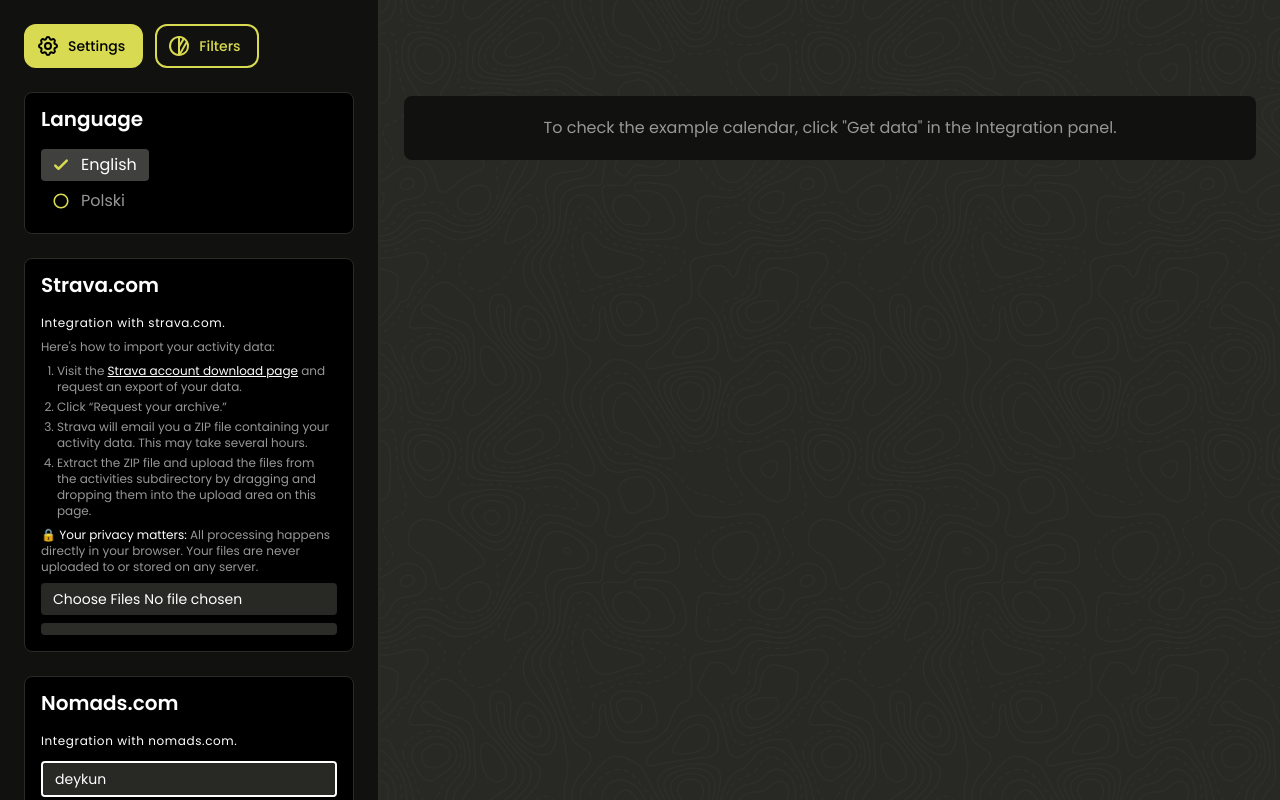
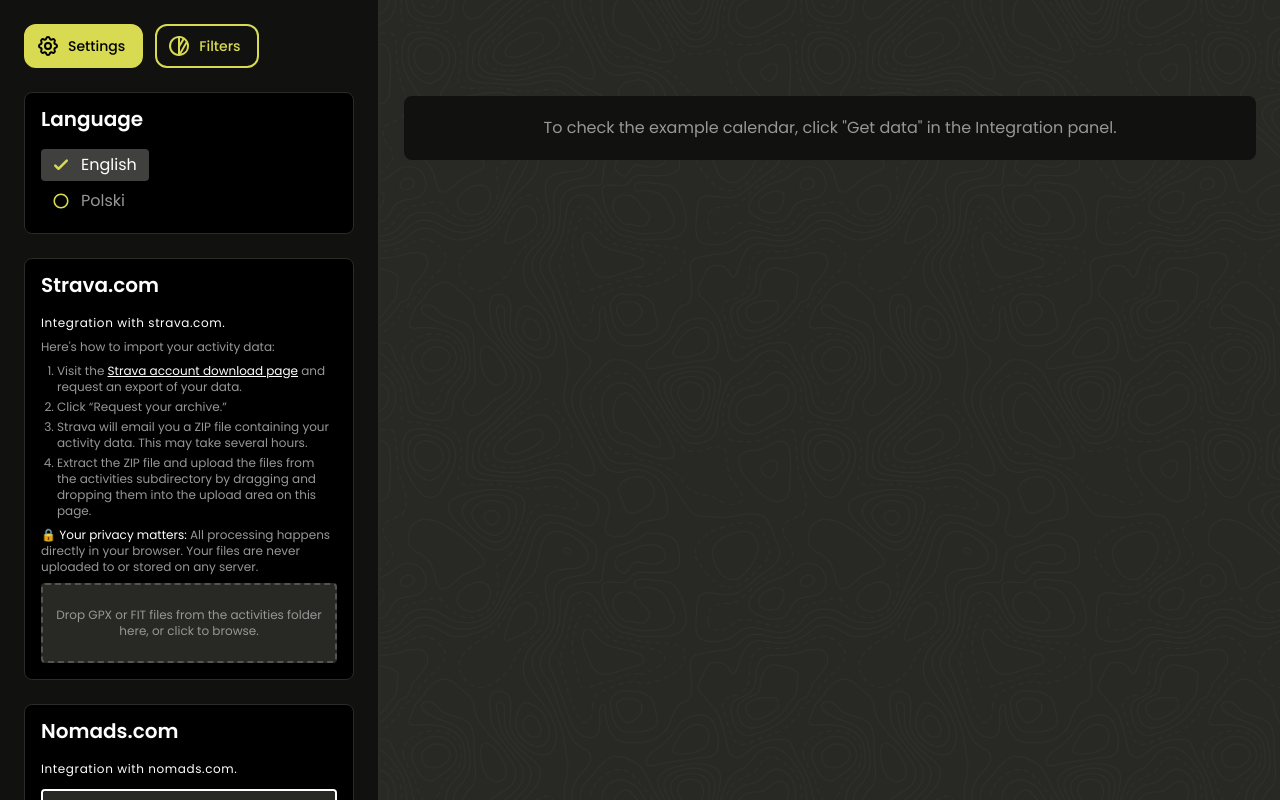
Before and after one commit to Deykun/travel-calendar, a React (Vite) app: page / in a window 1280 px wide. Built offline with nearby package versions, Linux system fonts and the light colour scheme; what i18next-intervalplural-postprocessor would draw is missing.

Commit message:
Better dropzone

```diff
--- a/src/features/settings/panes/PaneIntegrationStrava.tsx
+++ b/src/features/settings/panes/PaneIntegrationStrava.tsx
@@ -38,28 +38,41 @@
         className="text-[#979797] text-xs [&_strong]:text-white [&_strong]:font-normal"
         dangerouslySetInnerHTML={{ __html: `🔒 ${t('integration.strava.privacy')}` }}
       />
+      <label
+        className={cn(
+          'relative',
+          'flex items-center justify-center',
+          'w-full min-h-20 p-3',
+          'text-xs text-center text-[#979797]',
+          'bg-[#282824] rounded-sm',
+          'border-2 border-dashed border-[#979797]/40',
+          'hover:border-[#d8da51] hover:text-white',
+          'focus-within:border-[#fcff4e] focus-within:text-white',
+          'has-disabled:opacity-45 has-disabled:pointer-events-none',
+          'duration-500',
+        )}
+      >
+        {t('integration.strava.dropzone')}
         <input
-        className={cn(
-          'w-full',
-          'py-1.5 px-3',
-          'text-sm',
-          'bg-[#282824] rounded-sm',
-          'caret-[#d8da51] text-white',
-          'outline-none',
-        )}
+          // Invisible but covering the whole label: keeps native click + drag-and-drop
+          className="absolute inset-0 w-full h-full opacity-0 cursor-pointer"
           onChange={(event) =>
             event.target.files ? getDataFromStrava({ files: Array.from(event.target.files) }) : undefined
           }
           disabled={integrationStatus.state === 'loading'}
+          accept=".gpx,.fit,.gz"
           type="file"
           multiple
         />
+      </label>
+      {integrationStatus.total > 0 && (
         <Progressbar
           key={integrationStatus.startedAt}
           value={integrationStatus.processed + integrationStatus.rejected}
           total={integrationStatus.total}
           startedAt={integrationStatus.startedAt}
         />
+      )}
       {integration.type === 'activities' && integration.lastUpdate && (
         <p className="text-[#979797] text-xs mt-2">
           {t('integration.lastUpdatePrefix')}{' '}
--- a/src/locales/en.json
+++ b/src/locales/en.json
@@ -90,6 +90,7 @@
   "integration.strava.step2": "Click “Request your archive.”",
   "integration.strava.step3": "Strava will email you a ZIP file containing your activity data. This may take several hours.",
   "integration.strava.step4": "Extract the ZIP file and upload the files from the activities subdirectory by dragging and dropping them into the upload area on this page.",
+  "integration.strava.dropzone": "Drop GPX or FIT files from the activities folder here, or click to browse.",
   "integration.strava.privacy": "<strong>Your privacy matters:</strong> All processing happens directly in your browser. Your files are never uploaded to or stored on any server.",
   "integration.getData": "Get data",
   "integration.lastUpdatePrefix": "Last update",
--- a/src/locales/pl.json
+++ b/src/locales/pl.json
@@ -97,6 +97,7 @@
   "integration.strava.step2": "Kliknij „Request your archive”.",
   "integration.strava.step3": "Strava wyśle Ci e-mailem plik ZIP z danymi o aktywnościach. Może to potrwać kilka godzin.",
   "integration.strava.step4": "Rozpakuj plik ZIP i prześlij pliki z podkatalogu activities, przeciągając je i upuszczając w obszarze przesyłania na tej stronie.",
+  "integration.strava.dropzone": "Upuść tutaj pliki GPX lub FIT z folderu activities albo kliknij, aby wybrać.",
   "integration.strava.privacy": "<strong>Twoja prywatność ma znaczenie:</strong> całe przetwarzanie odbywa się bezpośrednio w Twojej przeglądarce. Twoje pliki nigdy nie są przesyłane ani przechowywane na żadnym serwerze.",
   "integration.getData": "Pobierz dane",
   "integration.lastUpdatePrefix": "Ostatnia aktualizacja",
```
Lines whose indentation alone changed are shown as unchanged.
